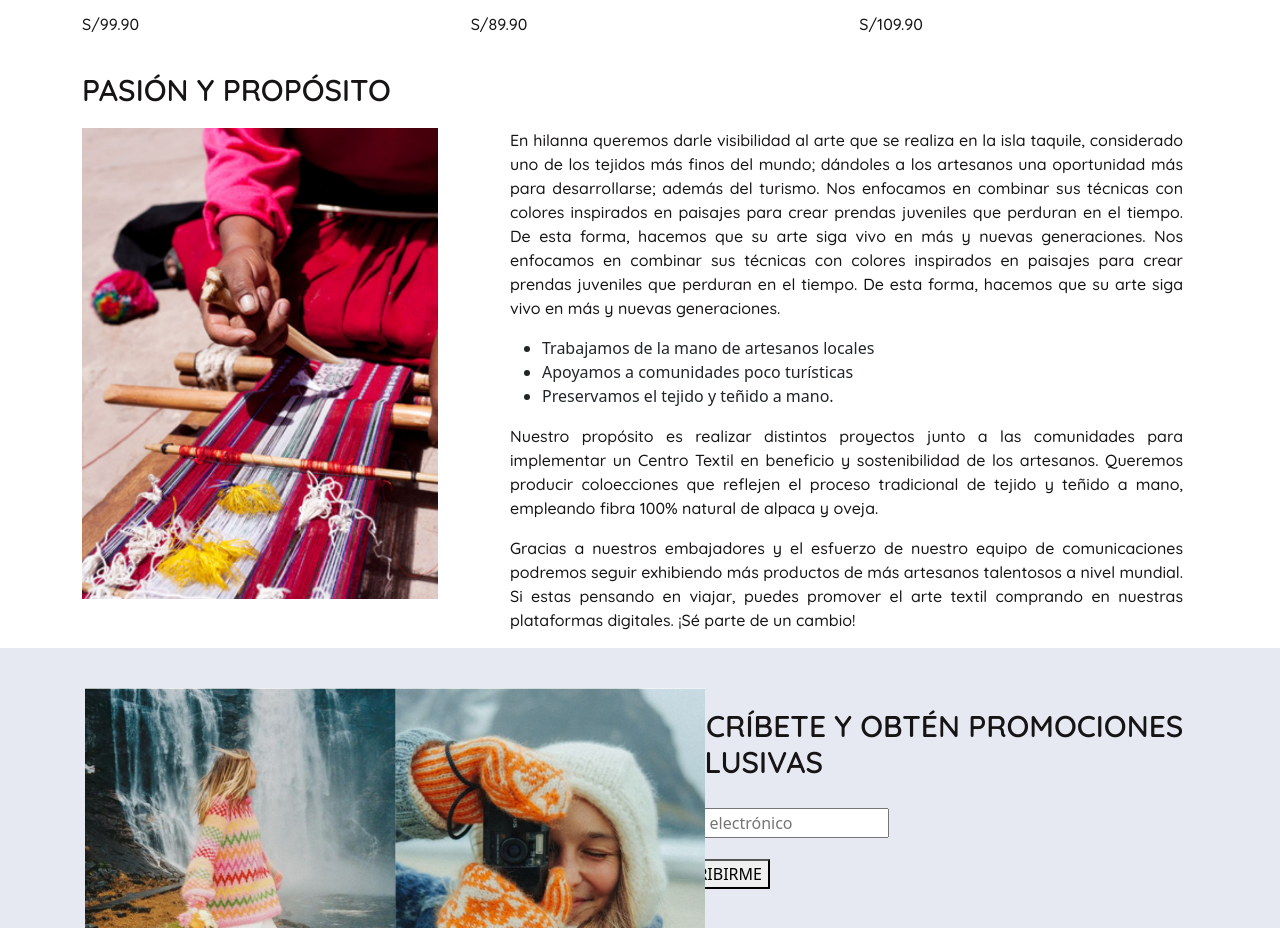
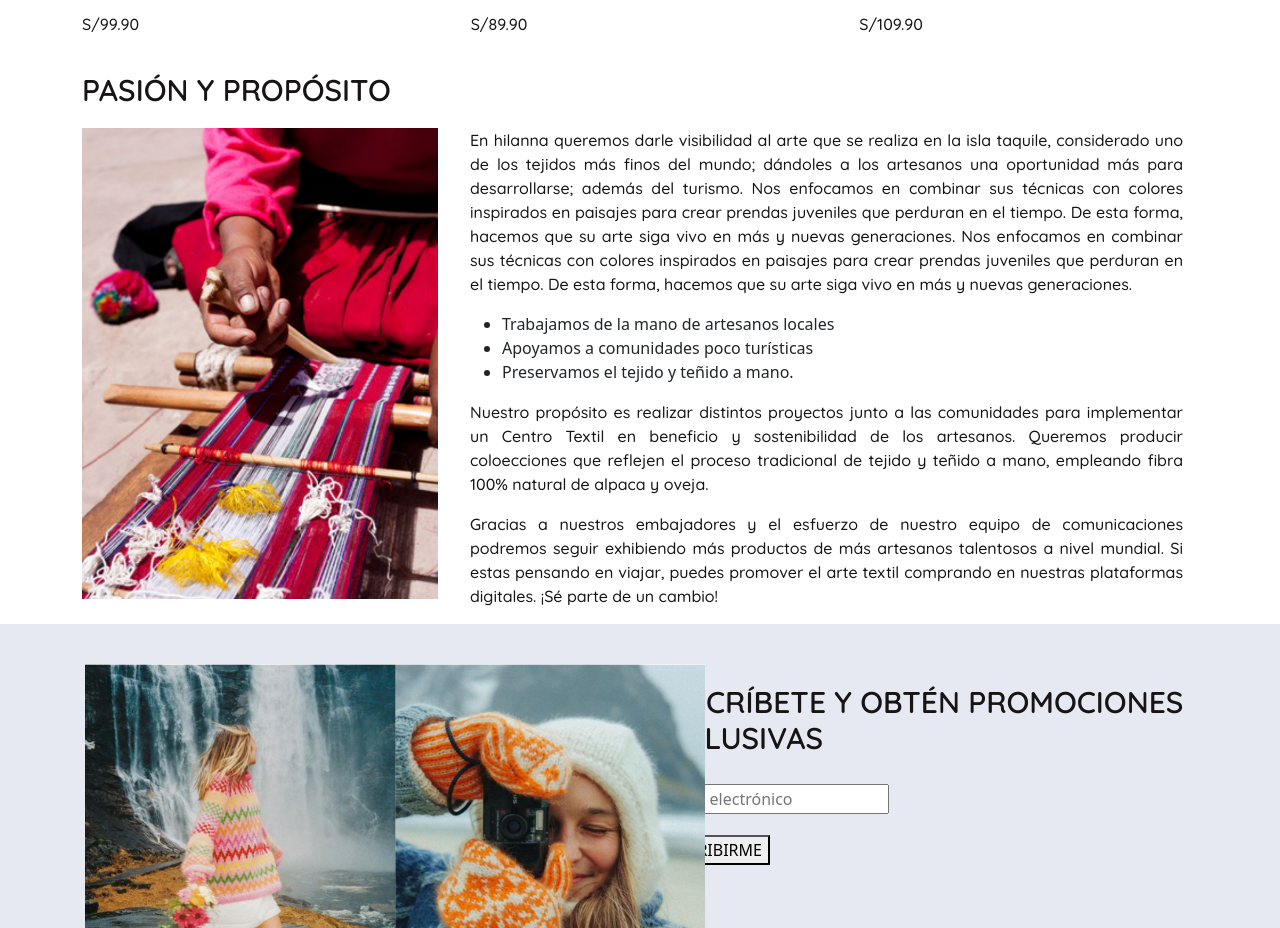
Before and after one commit to tanianaula/SASS, a website: page index.html in a window 1280 px wide. Shown: the part 1920-2848 px from the top of the page. Drawn offline with nearby package versions, Linux system fonts and the light colour scheme.

Commit message:
se modificó el div class del p acercade

```diff
--- a/index.html
+++ b/index.html
@@ -134,7 +134,7 @@
             <img src="img/IMG_ACERCA DE/Acerca de2.PNG" alt="Textilería de la Isla de Taquile" title="Textilería de la Isla de Taquile">
           </div>
           <div class="col-lg-8 align-items-end acercade">
-            <div class="content ps-0 ps-lg-5">
+            <div class="content ps-0 ps-lg-2">
               <p class="acercade">
                 En hilanna queremos darle visibilidad al arte que se realiza en la isla taquile, considerado uno de los tejidos más finos del mundo; dándoles a los artesanos una oportunidad más para desarrollarse; además del turismo. Nos enfocamos en combinar sus técnicas con colores inspirados en paisajes para crear prendas juveniles que perduran en el tiempo. De esta forma, hacemos que su arte siga vivo en más y nuevas generaciones.
                 Nos enfocamos en combinar sus técnicas con colores inspirados en paisajes para crear prendas juveniles que perduran en el tiempo. De esta forma, hacemos que su arte siga vivo en más y nuevas generaciones.
```
